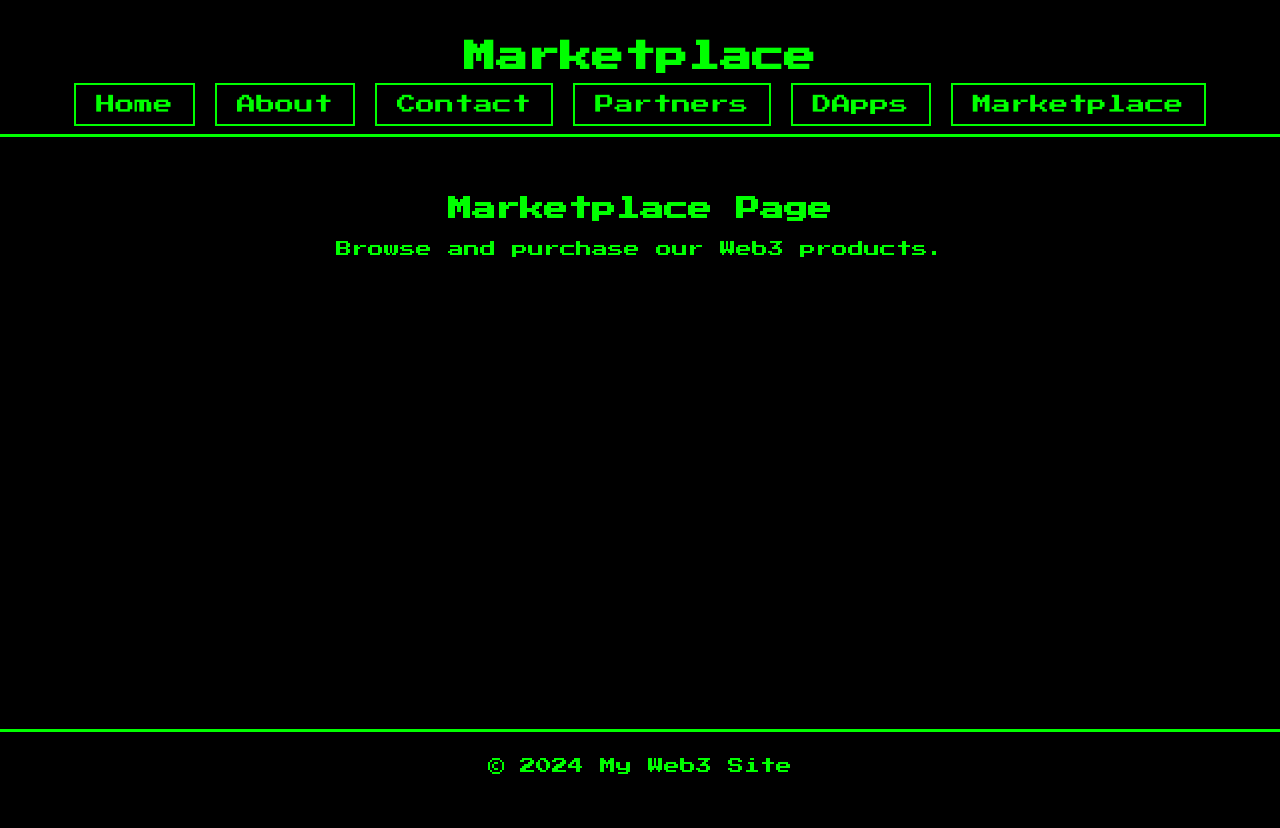
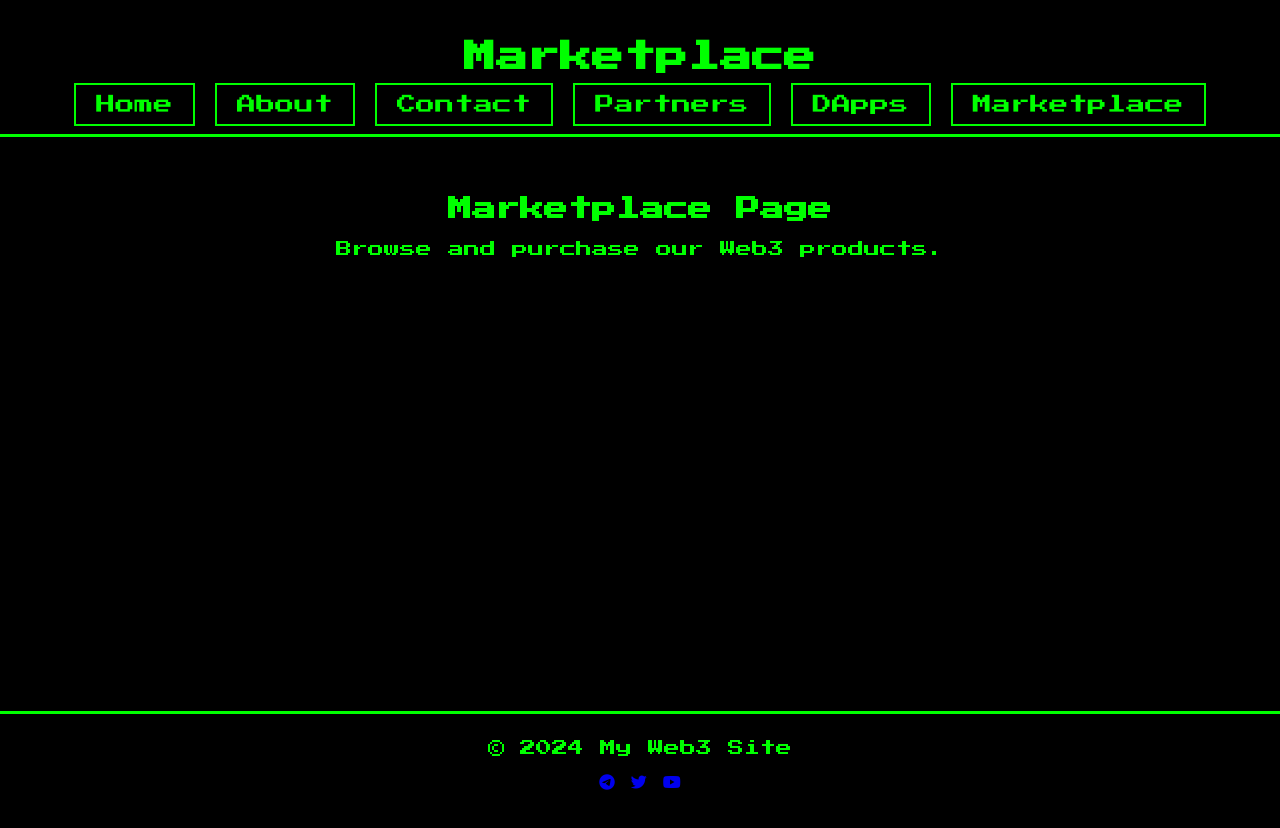
Before and after one commit to IntroVerse777/Intro, a plain HTML site: page store.html in a window 1280 px wide. Drawn offline with Linux system fonts and the light colour scheme.

Commit message:
Update store.html

```diff
--- a/store.html
+++ b/store.html
@@ -5,6 +5,7 @@
     <meta name="viewport" content="width=device-width, initial-scale=1.0">
     <title>Marketplace - My Web3 Site</title>
     <link rel="stylesheet" href="css/styles.css">
+    <link rel="stylesheet" href="https://cdnjs.cloudflare.com/ajax/libs/font-awesome/6.0.0-beta3/css/all.min.css">
 </head>
 <body>
     <header>
@@ -26,6 +27,11 @@
     </main>
     <footer>
         <p>&copy; 2024 My Web3 Site</p>
+        <div class="socials">
+            <a href="https://t.me/IntroVerse7" target="_blank"><i class="fab fa-telegram-plane"></i></a>
+            <a href="https://twitter.com/IntroVers777" target="_blank"><i class="fab fa-twitter"></i></a>
+            <a href="https://youtube.com/channel/UCxfifgj8ZvhP4ClsuXOaS7w" target="_blank"><i class="fab fa-youtube"></i></a>
+        </div>
     </footer>
 </body>
 </html>
```
